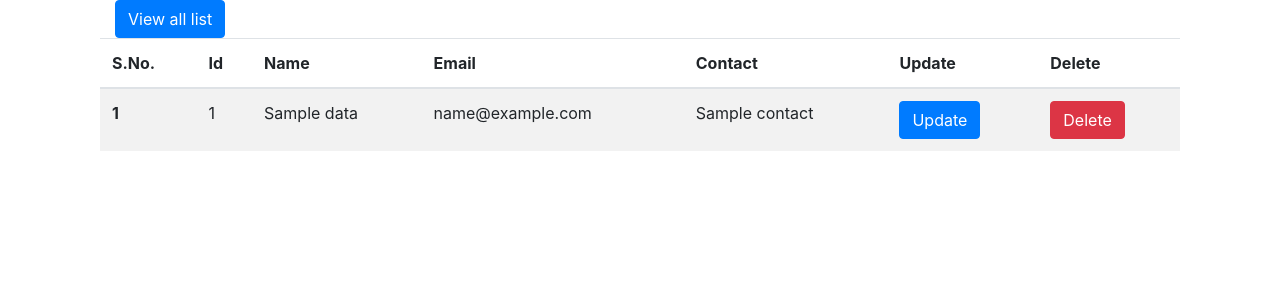
After one commit to milan-sony/Django-CRUD, a Django app: template templates/search.html in a window 1280 px wide. The commit adds this page. Shown: the top 300 px of the page. Run offline with Django 4.2, Linux system fonts and the light colour scheme; the template is opened without the code that fills it: most values are stand-ins (such as "Sample title", 1, 10 or a date in 2020); some libraries are stand-ins or nearby versions.

Commit message:
search updated

```diff
--- a/CRUD/urls.py
+++ b/CRUD/urls.py
@@ -7,4 +7,5 @@ urlpatterns = [
     path('viewlist/', views.viewlist, name='viewlist'),
     path('update/<int:id>',views.update),
     path('delete/<int:id>',views.delete),
+    path('search',views.search, name = 'search')
 ]
--- a/templates/registerform.html
+++ b/templates/registerform.html
@@ -43,7 +43,7 @@ Register
               </button>
             </div>
           {% else %}
-            <div class="alert alert-{{ message.tags }} alert-dismissible fade show" role="alert" id="alert">
+            <div class="alert alert-{{ message.tags }} alert-dismissible fade show mt-3" role="alert" id="alert">
               {{message}}
               <button type="button" class="close" data-dismiss="alert" aria-label="Close">
                 <span aria-hidden="true">&times;</span>
--- /dev/null
+++ b/templates/search.html
@@ -0,0 +1,42 @@
+{% extends 'base.html' %}
+
+{% block title %}
+Search
+{% endblock %}
+
+{% block body %}
+<div class="container">
+  <div class="col">
+    <div class="col">
+      <a href="{% url 'viewlist' %}" class="btn btn-primary">View all list</a>
+    </div>
+    <table class="table table-striped">
+      <thead>
+        <tr>
+          <th scope="col">S.No.</th>
+          <th scope="col">Id</th>
+          <th scope="col">Name</th>
+          <th scope="col">Email</th>
+          <th scope="col">Contact</th>
+          <th scope="col">Update</th>
+          <th scope="col">Delete</th>
+        </tr>
+      </thead>
+      {% for values in data %}
+      <tbody id="mytable">
+        <tr>
+          <th scope="row">{{ forloop.counter }}</th>
+          <td>{{values.id}}</td>
+          <td>{{values.name}}</td>
+          <td>{{values.email}}</td>
+          <td>{{values.contact}}</td>
+          <td class="center"><a href="/update/{{values.id}}" class="btn btn-primary">Update</a></td>
+          <td class="center"><a href="/delete/{{values.id}}" class="btn btn-danger">Delete</a></td>
+        </tr>
+      </tbody>
+      {% endfor %}
+    </table>
+  </div>
+</div>
+
+{% endblock %}
```
Also changed, not shown: CRUD/views.py (+11 -0 lines), templates/viewlist.html (+10 -5 lines).
